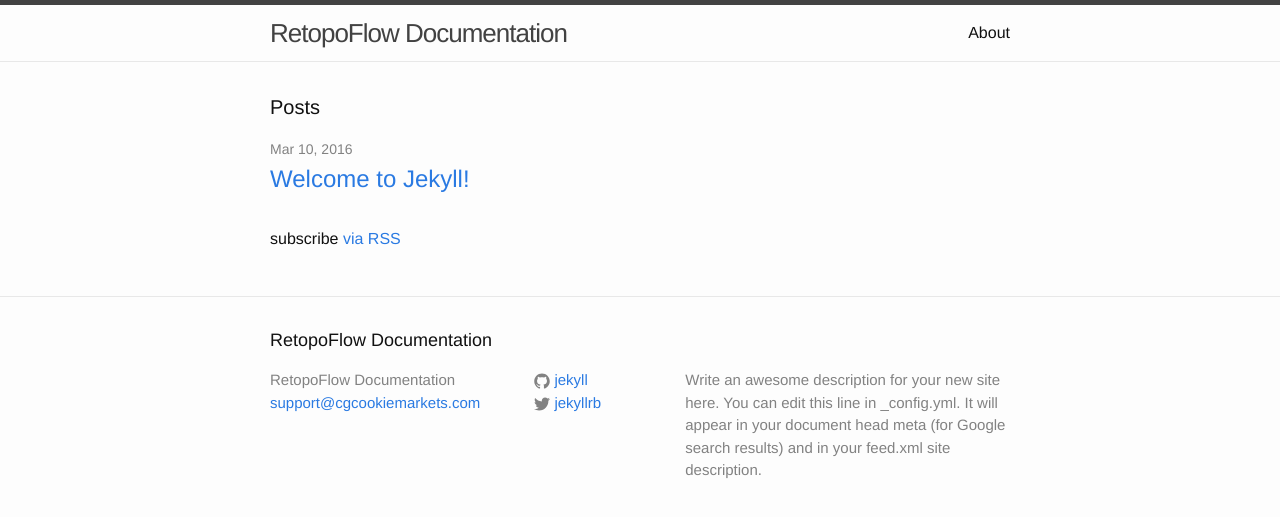
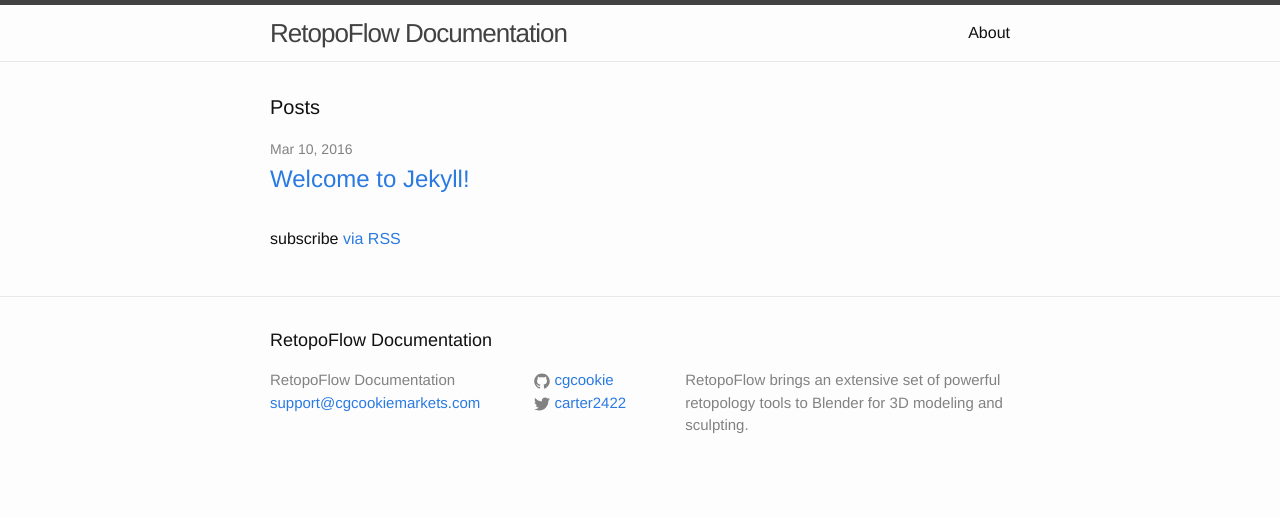
Before and after one commit to CGCookie/retopoflow-docs, a Jekyll site: the page built from index.html, in a window 1280 px wide. Shown: the top 517 px of the page. Built offline with Jekyll 4.4.1, drawn with Linux system fonts in a browser that asks for light colours.

Commit message:
Update config, adding copyright

```diff
--- a/_config.yml
+++ b/_config.yml
@@ -9,13 +9,12 @@
 title: RetopoFlow Documentation
 email: support@cgcookiemarkets.com
 description: > # this means to ignore newlines until "baseurl:"
-  Write an awesome description for your new site here. You can edit this
-  line in _config.yml. It will appear in your document head meta (for
-  Google search results) and in your feed.xml site description.
+  RetopoFlow brings an extensive set of powerful retopology tools to Blender for 3D modeling and sculpting.
 baseurl: "/retopoflow-docs" # the subpath of your site, e.g. /blog
 url: "http://cgcookie.github.io/retopoflow-docs" # the base hostname & protocol for your site
-twitter_username: jekyllrb
-github_username:  jekyll
+twitter_username: carter2422
+github_username:  cgcookie
+copyright: "&copy 2016 CG Cookie Inc"
 
 # Build settings
 markdown: kramdown
```
